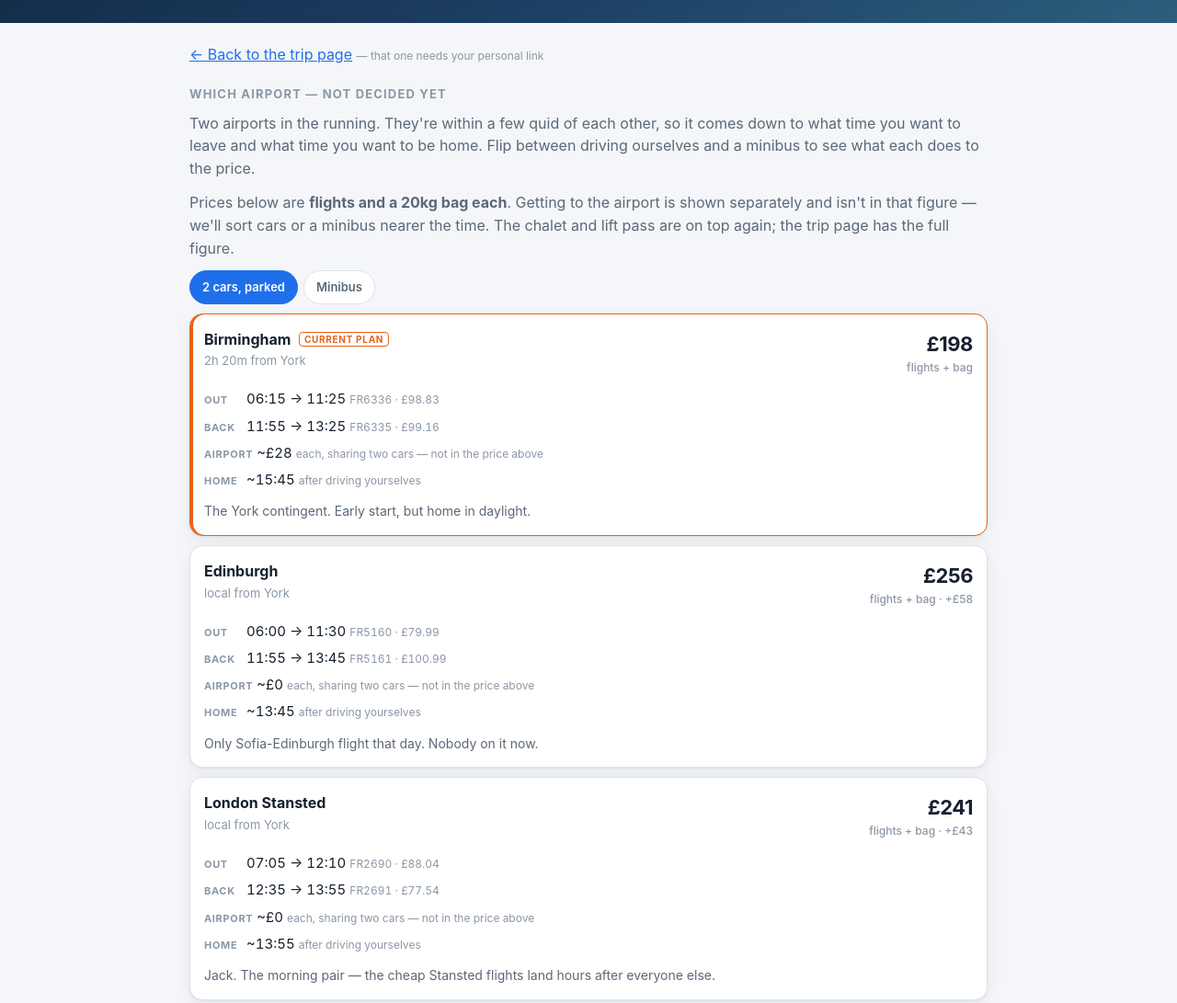
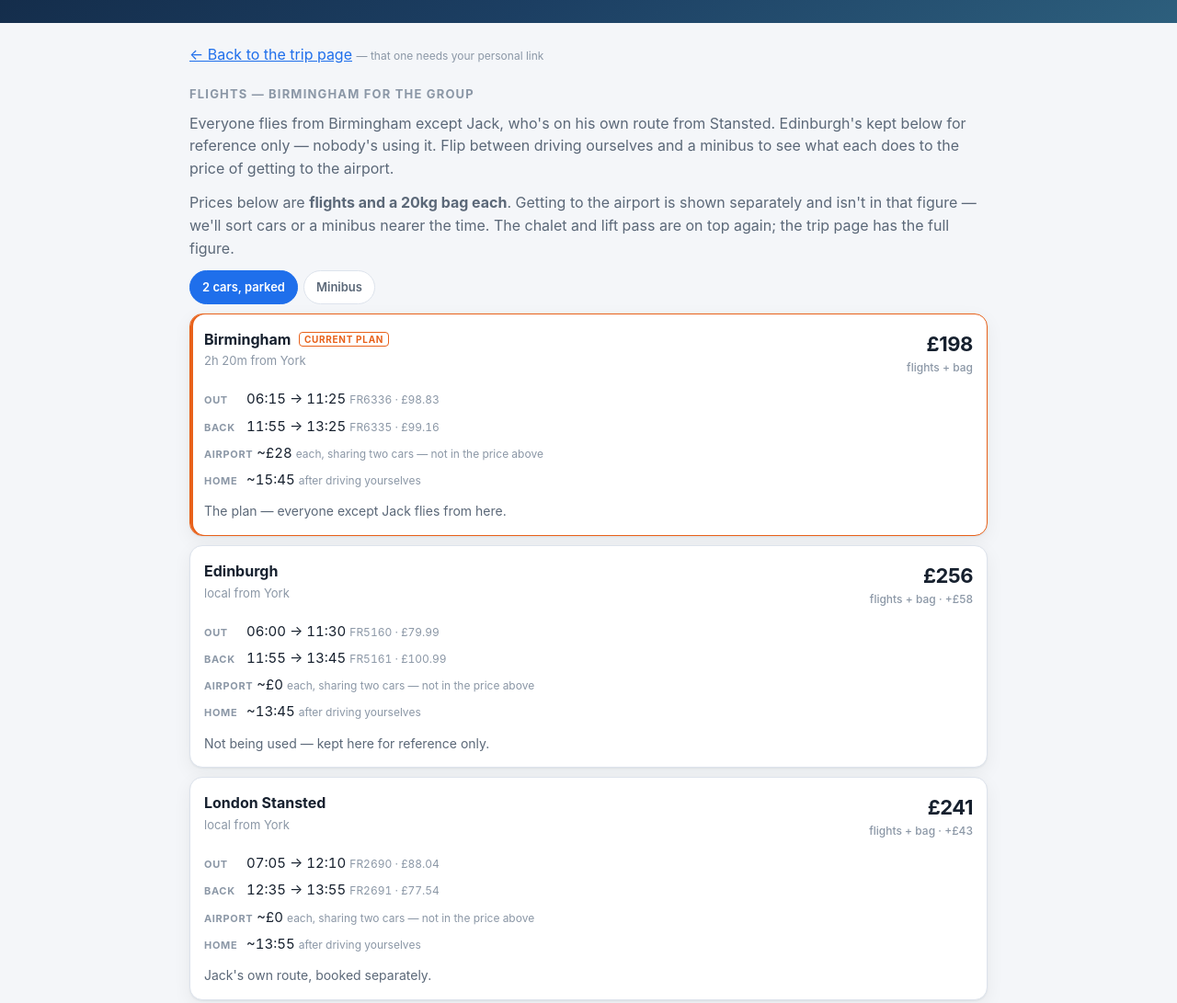
Before and after one commit to JH-TechSol/bansko-2027, a plain HTML site: page flights.html in a window 1280 px wide. Shown: the part 172-1263 px from the top of the page at 92% size. Drawn offline with Linux system fonts and the light colour scheme.

Commit message:
State the Birmingham flight decision as settled, drop informal asides
Birmingham is decided for everyone except Jack (Stansted, his own
route) — copy across the homepage, flights page, and flight-option
verdicts now says so plainly instead of presenting it as still under
comparison or using informal shorthand ("the York contingent", calling
out Jack by name in a verdict).

```diff
--- a/config.js
+++ b/config.js
@@ -137,7 +137,7 @@ const CONFIG = {
         quoted: true,   // real checkout price, not an estimate
         transfer: { miles: 130, drive: "2h 20m", driveHours: 2.33,
                     parkingPerCar: 75, minibusPerHead: 75 },
-        verdict: "The York contingent. Early start, but home in daylight.",
+        verdict: "The plan — everyone except Jack flies from here.",
       },
       {
         iata: "EDI", airport: "Edinburgh",
@@ -150,7 +150,7 @@ const CONFIG = {
         // Matt reverted to flying both ways with the group, 21 Aug 2026, so
         // nobody is on this now. Kept because it's the only Sofia-Edinburgh
         // flight that day and it leaves at 11:55, same as Birmingham.
-        verdict: "Only Sofia-Edinburgh flight that day. Nobody on it now.",
+        verdict: "Not being used — kept here for reference only.",
       },
       {
         iata: "STN", airport: "London Stansted",
@@ -158,7 +158,7 @@ const CONFIG = {
         back: { code: "FR2691", depart: "12:35", arrive: "13:55", fare: 77.54 },
         transfer: { miles: 0, drive: "local", driveHours: 0,
                     parkingPerCar: 0, minibusPerHead: 0 },
-        verdict: "Jack. The morning pair — the cheap Stansted flights land hours after everyone else.",
+        verdict: "Jack's own route, booked separately.",
       },
     ],
   },
@@ -249,12 +249,11 @@ const CONFIG = {
   flights: {
     airline: "Ryanair",
     fare: "basic fare plus a 20kg hold bag",
-    // Not booked as of 17 Aug 2026, and the airport isn't settled either —
-    // see flightOptions. Times and codes below follow flightOptions.chosen.
+    // Airport decided (Birmingham) — not yet ticketed as of 2 Sep 2026.
+    // Times and codes below follow flightOptions.chosen.
     booked: false,
-    notBookedWarning: "Not booked yet, and the airport isn't settled — see the " +
-      "options below. Fares move, and eight seats going at once is what pushes " +
-      "them into the next price band.",
+    notBookedWarning: "Not booked yet — fares move, and eight seats going at " +
+      "once is what pushes them into the next price band.",
   },
 
   /* --- Beds ---------------------------------------------------------
--- a/flights.html
+++ b/flights.html
@@ -240,12 +240,12 @@ footer { text-align: center; color: var(--ink-faint); font-size: 12px; padding-t
   <div id="banner"></div>
 
   <section>
-    <h2>Which airport — not decided yet</h2>
+    <h2>Flights — Birmingham for the group</h2>
     <p style="margin:0 0 12px;color:var(--ink-soft)">
-      Two airports in the running. They're within a few quid of each other, so
-      it comes down to what time you want to leave and what time you want to be
-      home. Flip between driving ourselves and a minibus to see what each does
-      to the price.
+      Everyone flies from Birmingham except Jack, who's on his own route from
+      Stansted. Edinburgh's kept below for reference only — nobody's using it.
+      Flip between driving ourselves and a minibus to see what each does to
+      the price of getting to the airport.
     </p>
     <p style="margin:0 0 12px;color:var(--ink-soft)">
       Prices below are <strong>flights and a 20kg bag each</strong>. Getting to
```
Also changed, not shown: index.html (+2 -3 lines).
